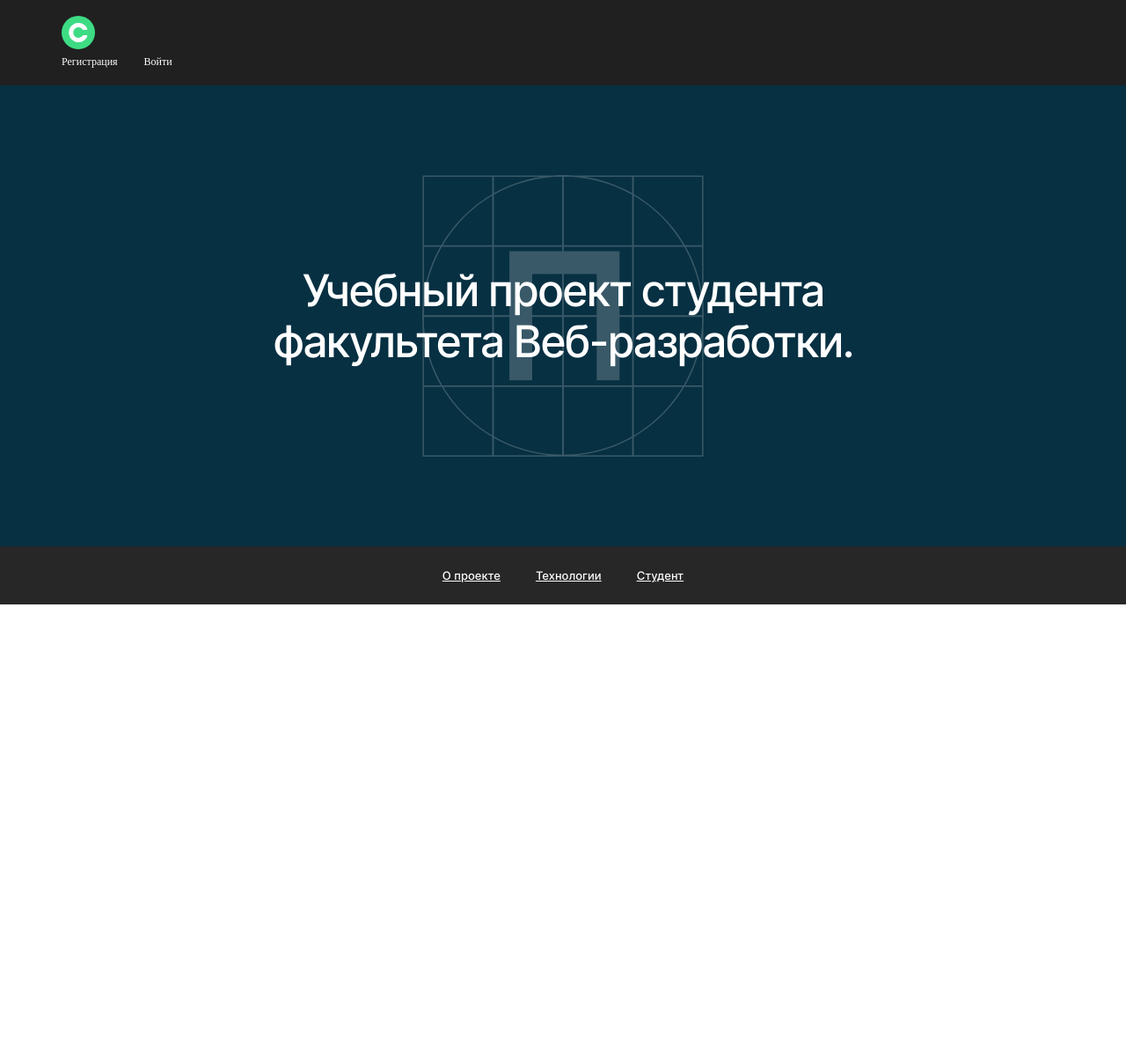
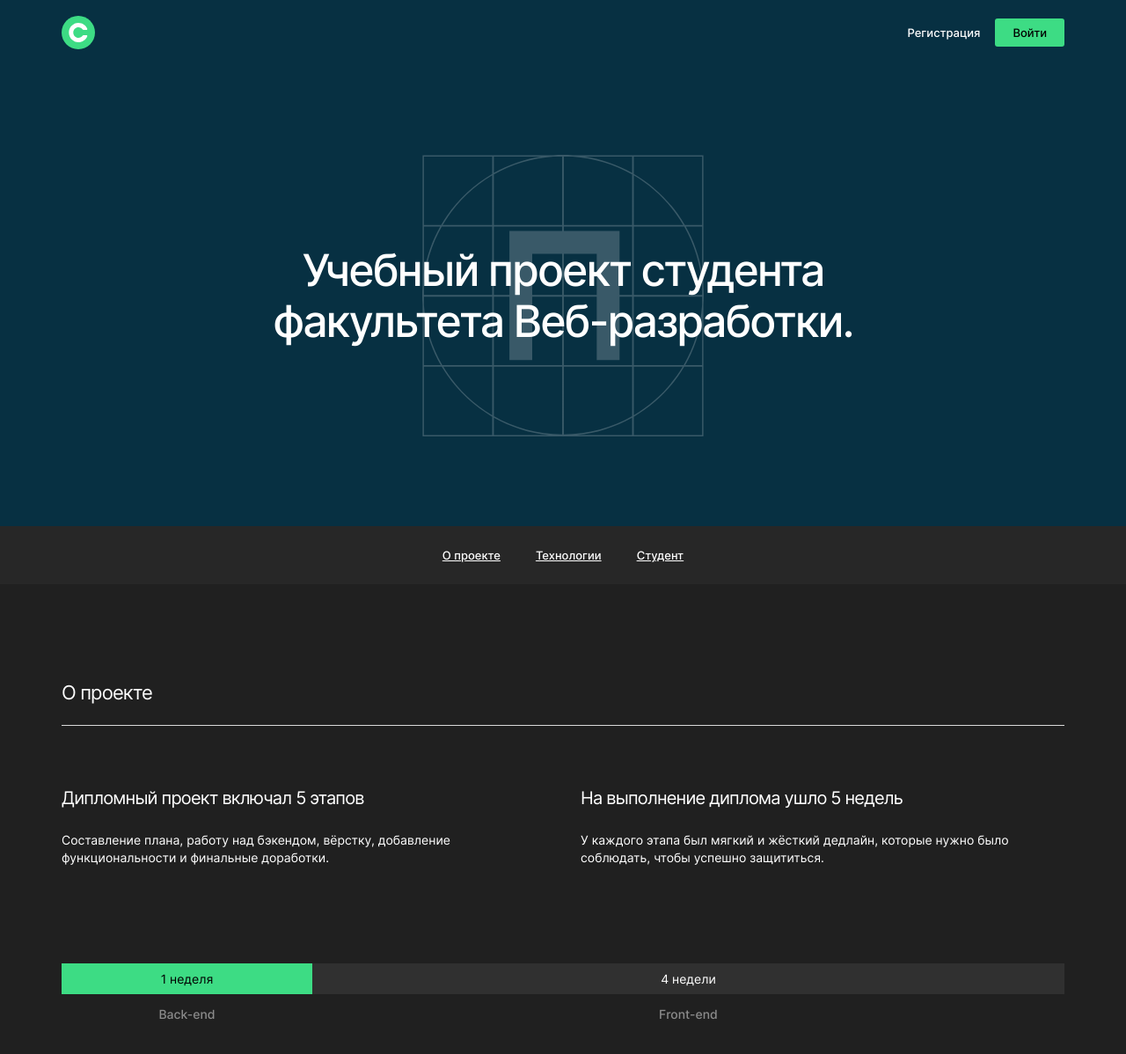
Before and after one commit to Artem-Tckachew/movies-explorer-frontend, a React (Create React App) app: page /movies in a window 1280 px wide. Shown: the top 1198 px of the page at 88% size. Before the commit the page ends 800 px from the top, so only its background shows below. Built offline with nearby package versions, Linux system fonts and the light colour scheme.

Commit message:
Верстка header и AboutProject

```diff
--- a/src/components/App/App.js
+++ b/src/components/App/App.js
@@ -1,11 +1,39 @@
-import './App.css';
-import Main from '../Main/Main';
-import Movies from '../Movies/Movies';
+import '../../index.css';
+import React from 'react';
+import { Route, Switch } from "react-router-dom";
+import Main from "../Main/Main";
+import Movies from "../Movies/Movies";
+import SavedMovies from "../SavedMovies/SavedMovies";
+import Profile from "../Profile/Profile";
+import Login from "../Login/Login";
+import Register from "../Register/Register";
+import Header from "../Header/Header";
 
 function App() {
   return (
-    <Movies />,
-    <Main />
+    <div className="page">
+      <Header />
+      <Switch>
+        <Route exat path='/'>
+          <Main />
+        </Route>
+        <Route path='/movies'>
+          <Movies />
+        </Route>
+        <Route path='/saved-movies'>
+          <SavedMovies />
+        </Route>
+        <Route path='/profile'>
+          <Profile />
+        </Route>
+        <Route path='/signin'>
+          <Login />
+        </Route>
+        <Route path='/signup'>
+          <Register />
+        </Route>
+      </Switch>
+    </div>
   );
 }
 
--- a/src/components/Movies/Header/Header.css
+++ b/src/components/Header/Header.css
@@ -1,6 +1,28 @@
 .header {
     padding: 18px 70px;
-    background: #202020;
+    background: black;
+  }
+
+.header__link_active {
+    background-color: #3DDC84;
+    padding: 8px 20px;
+    color: black;
+    font-family: Inter, sans-serif;
+    font-style: normal;
+    font-weight: 500;
+    font-size: 12px;
+    line-height: 16px;
+    text-decoration: none;
+    border-radius: 3px;
+}
+
+
+.header__button:first-of-type {
+    margin-left: 0;
+}
+.header_type_promo {
+    background: #073042;
+    align-items: center;
   }
 
 .header__content {
@@ -26,7 +48,7 @@
 }
 
 .profile__logo {
-    background-image: url('../../../images/logo_movie.svg');
+    background-image: url('../../images/logo_movie.svg');
     background-color: #313131;
     background-repeat: no-repeat;
     background-position: center;
@@ -42,6 +64,12 @@
     font-weight: 500;
     font-size: 13px;
     line-height: 16px;
-    text-decoration-line: underline;
+    text-decoration: none;
     margin: 0;
 }
+
+.header__link_active {
+    background-color: #3DDC84;
+    color: black;
+    border-radius: 3px;
+}
--- /dev/null
+++ b/src/components/Header/Header.js
@@ -0,0 +1,42 @@
+import React from 'react';
+import './Header.css';
+import logo from '../../images/logo.svg';
+import { Link } from "react-router-dom";
+
+const isLogged = false;
+
+function Header() {
+  return (
+    <header className={isLogged ? "header" : "header header_type_promo"}>
+      {isLogged ?
+        <><nav className="header__content">
+          <img src={logo} alt="logo" />
+          <li className="header__films">
+            <a href="#" className="header__link">Фильмы</a>
+            <a href="#" className="header__link">Сохранённые фильмы</a>
+          </li>
+          <li className="header__accaunt">
+            <a href="#" className="header__link">Аккаунт</a>
+            <div className="profile__logo"></div>
+          </li>
+        </nav>
+          <div className="profile__logo"></div></>
+        : <nav className="header__content">
+          <img src={logo} alt="logo" />
+          <li className="header__accaunt">
+            <Link className='header__link' to="/signup">
+              Регистрация
+            </Link>
+            <Link className='header__link header__link_active' to="/signin">
+              Войти
+            </Link>
+          </li>
+        </nav>
+      }
+
+    </header>
+  );
+}
+
+
+export default Header;
--- a/src/components/Main/AboutProject/AboutProject.css
+++ b/src/components/Main/AboutProject/AboutProject.css
@@ -0,0 +1,88 @@
+.about {
+    display: flex;
+    flex-direction: column;
+    padding: 110px 70px;
+    background: #202020;
+  }
+
+  .about__header {
+    margin: 0;
+    padding: 0 0 23px 0;
+    font-family: Inter, sans-serif;
+    font-weight: 400;
+    font-style: normal;
+    font-weight: normal;
+    font-size: 22px;
+    line-height: 27px;
+    letter-spacing: -0.04em;
+    color: #FFFFFF;
+  }
+
+  .about__grid {
+    padding: 70px 0 110px 0;
+    border-top: 1px solid #DADADA;
+    display: grid;
+    grid-template-columns: repeat(2, minmax(319px, 550px));
+    grid-column-gap: 40px;
+    grid-row-gap: 26px;
+  }
+
+  .about__title {
+    margin: 0;
+    font-family: Inter, sans-serif;
+    font-weight: 400;
+    font-style: normal;
+    font-weight: normal;
+    font-size: 20px;
+    line-height: 24px;
+    letter-spacing: -0.04em;
+    color: #FFFFFF;
+  }
+
+  .about__paragraph {
+    font-family: Inter, sans-serif;
+    font-weight: 400;
+    font-style: normal;
+    font-size: 14px;
+    line-height: 20px;
+    color: #FFFFFF;
+    margin: 0;
+  }
+
+  .about__weeks {
+    display: grid;
+    grid-template-columns: 1fr 3fr;
+    /*  grid-column-gap: 40px;
+    grid-row-gap: 26px; */
+  }
+
+  .about__week {
+    background: #3DDC84;
+    text-align: center;
+    margin: 0;
+    padding: 9px 0;
+    font-family: Inter, sans-serif;
+    font-weight: 400;
+    font-style: normal;
+    font-size: 14px;
+    line-height: 17px;
+    text-align: center;
+    color: #000000;
+  }
+
+  .about__week_type_front {
+    background: #303030;
+    color: #FFFFFF;
+  }
+
+  .about__week-name {
+    text-align: center;
+    font-family: Inter, sans-serif;
+    font-weight: 500;
+    font-style: normal;
+    font-size: 14px;
+    line-height: 17px;
+    color: #8B8B8B;
+    margin: 0;
+    padding-top: 14px;
+  }
--- a/src/components/Main/AboutProject/AboutProject.js
+++ b/src/components/Main/AboutProject/AboutProject.js
@@ -0,0 +1,24 @@
+import React from 'react';
+import './AboutProject.css';
+
+function AboutProject() {
+    return (
+        <section className="about">
+            <h2 className="about__header">О проекте</h2>
+            <div className="about__grid">
+                <h3 className="about__title">Дипломный проект включал 5 этапов</h3>
+                <h3 className="about__title">На выполнение диплома ушло 5 недель</h3>
+                <p className="about__paragraph">Составление плана, работу над бэкендом, вёрстку, добавление функциональности и финальные доработки.</p>
+                <p className="about__paragraph">У каждого этапа был мягкий и жёсткий дедлайн, которые нужно было соблюдать, чтобы успешно защититься.</p>
+            </div>
+            <div className="about__weeks">
+                <h3 className="about__week">1 неделя</h3>
+                <h3 className="about__week about__week_type_front">4 недели</h3>
+                <p className="about__week-name">Back-end</p>
+                <p className="about__week-name">Front-end</p>
+            </div>
+        </section>
+    );
+}
+
+export default AboutProject;
--- a/src/components/Main/Header/Header.css
+++ /dev/null
@@ -1,17 +0,0 @@
-.header {
-    padding: 18px 70px;
-    background: #073042;
-  }
-
-.header__button {
-    font-weight: 500;
-    text-decoration: none;
-    color: #FFFFFF;
-    margin-left: 30px;
-    font-size: 12px;
-    line-height: 16px;
-}
-
-.header__button:first-of-type {
-    margin-left: 0;
-}
--- a/src/components/Main/Header/Header.js
+++ /dev/null
@@ -1,26 +0,0 @@
-import React from 'react';
-import './Header.css';
-import logo from '../../../images/logo.svg';
-
-
-function Header() {
-    return (
-        <header className="header">
-            <a href="#" target="_blank" rel="noopener"><img className="header__logo" src={logo}
-                                                            alt="логотип"/></a>
-            <>
-                <div className='header__container'>
-                <a href="#" className='header__button' to="/signup">
-                    Регистрация
-                </a>
-                <a href="#" className='header__button' to="/signin">
-                    Войти
-                </a>
-                </div>
-            </>
-        </header>
-    );
-}
-
-
-export default Header;
--- a/src/components/Main/Main.js
+++ b/src/components/Main/Main.js
@@ -1,13 +1,12 @@
 import React from 'react';
 import Promo from './Promo/Promo';
-import Header from '../Main/Header/Header';
-
+import AboutProject from './AboutProject/AboutProject';
 
 function Main() {
   return(
     <main>
-      <Header />
       <Promo />
+      <AboutProject />
     </main>
   );
 }
--- a/src/components/Movies/Header/Header.js
+++ /dev/null
@@ -1,23 +0,0 @@
-import React from 'react';
-import './Header.css';
-import logo from '../../../images/logo.svg';
-
-function Header() {
-  return (
-    <header className="header">
-        <ul className="header__content">
-            <img src={logo} alt="logo" />
-            <li className="header__films">
-                <a href="#" className="header__link">Фильмы</a>
-                <a href="#" className="header__link">Сохранённые фильмы</a>
-            </li>
-            <li className="header__accaunt">
-                <a href="#" className="header__link">Аккаунт</a>
-                <div className="profile__logo"></div>
-            </li>
-      </ul>
-    </header>
-  );
-}
-
-export default Header;
--- a/src/components/Movies/Movies.js
+++ b/src/components/Movies/Movies.js
@@ -1,11 +1,9 @@
 import React from 'react';
-import Header from './Header/Header';
 
 
 function Movies() {
   return(
     <section>
-      <Header />
     </section>
   );
 }
--- a/src/index.js
+++ b/src/index.js
@@ -3,10 +3,13 @@ import ReactDOM from 'react-dom';
 import './index.css';
 import App from './components/App/App';
 import reportWebVitals from './reportWebVitals';
+import {BrowserRouter} from "react-router-dom";
 
 ReactDOM.render(
   <React.StrictMode>
-    <App />
+    <BrowserRouter >
+      <App />
+    </BrowserRouter >
   </React.StrictMode>,
   document.getElementById('root')
 );
```
